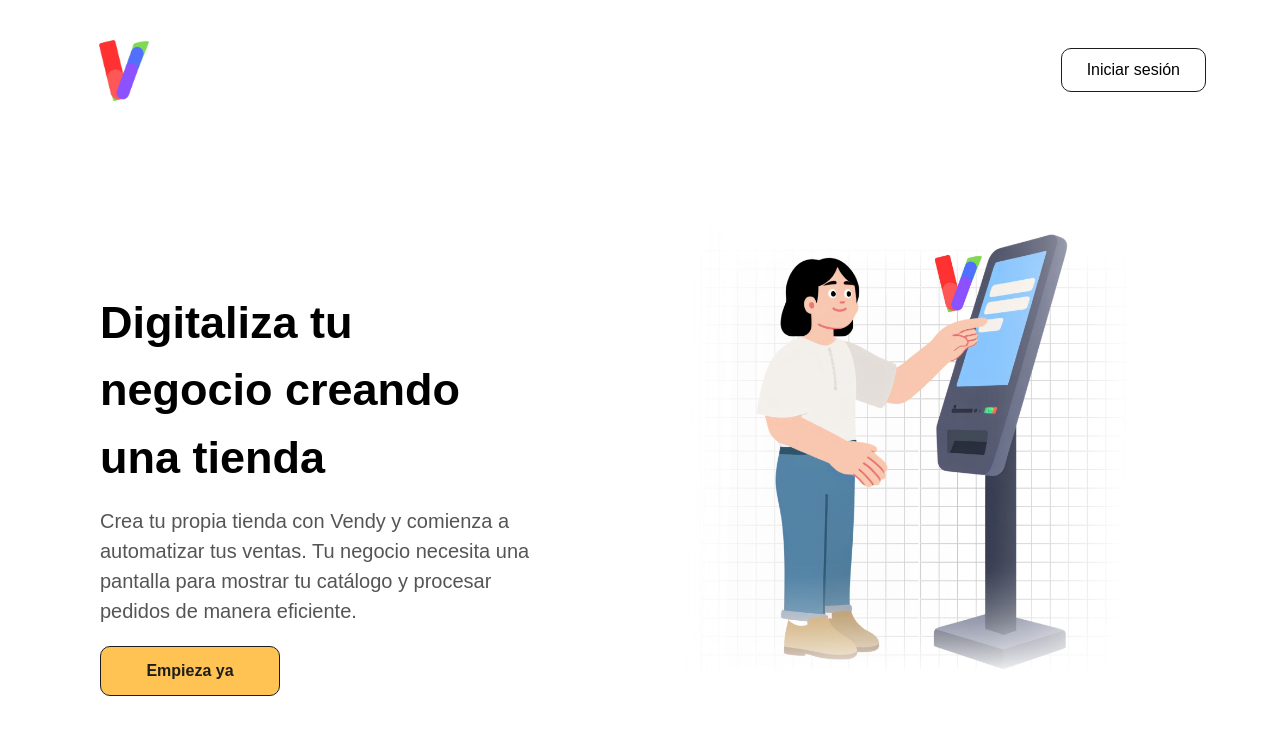
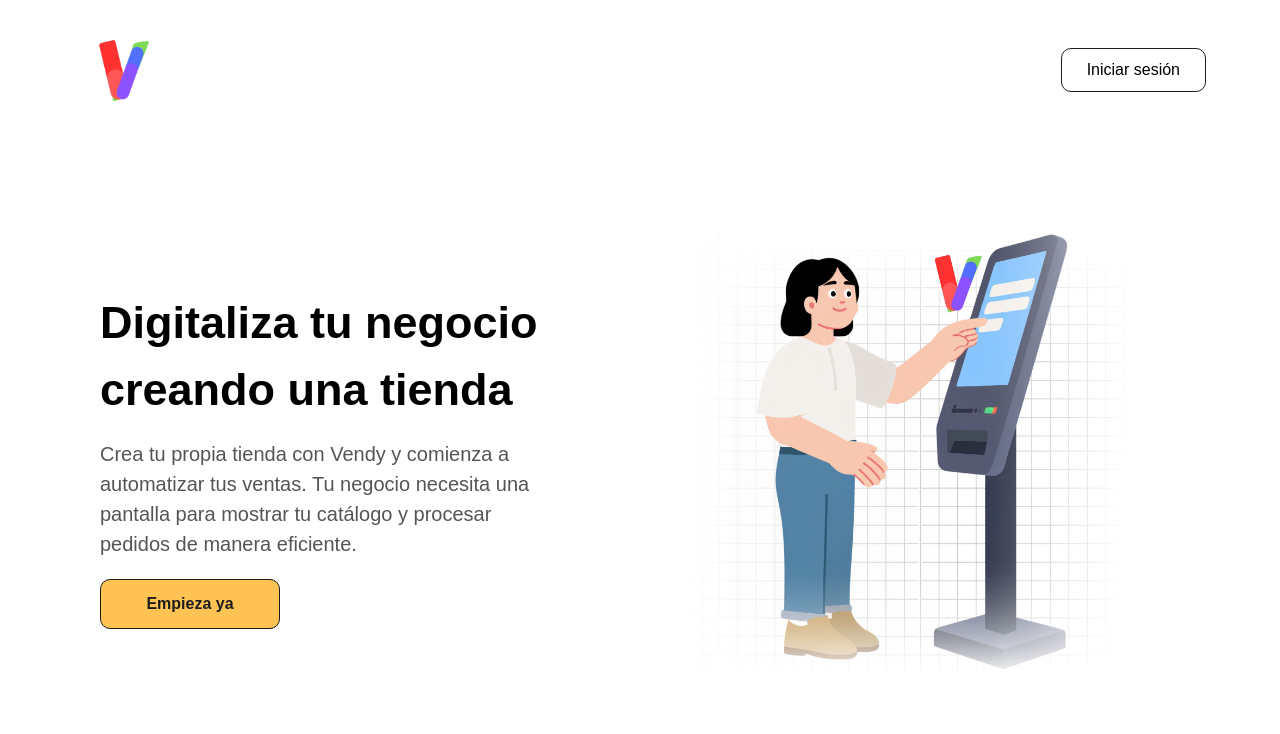
Before and after one commit to Wyxemon/Vendy, a React (Vite) app: page / in a window 1280 px wide. Shown: the top 734 px of the page. Built offline with nearby package versions, Linux system fonts and the light colour scheme; a web font is replaced by a local one.

Commit message:
Responsive h1

```diff
--- a/src/components/main/style.css
+++ b/src/components/main/style.css
@@ -152,6 +152,18 @@ header img {
     }
 }
 
+@media (max-width: 1500px) {
+    .div-text-main h1 {
+        font-size: 45px;
+        width: 100%;
+    }
+
+    .div-text-main p {
+        font-size: 20px;
+        width: 80%;
+    }
+}
+
 @media (max-width: 1200px) {
     .div-text-main h1 {
         font-size: 40px;
```
